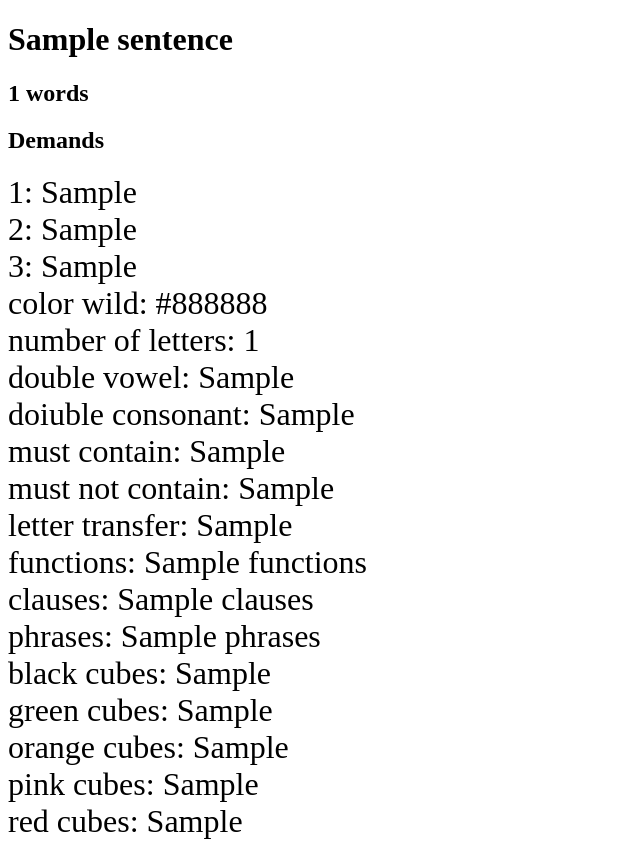
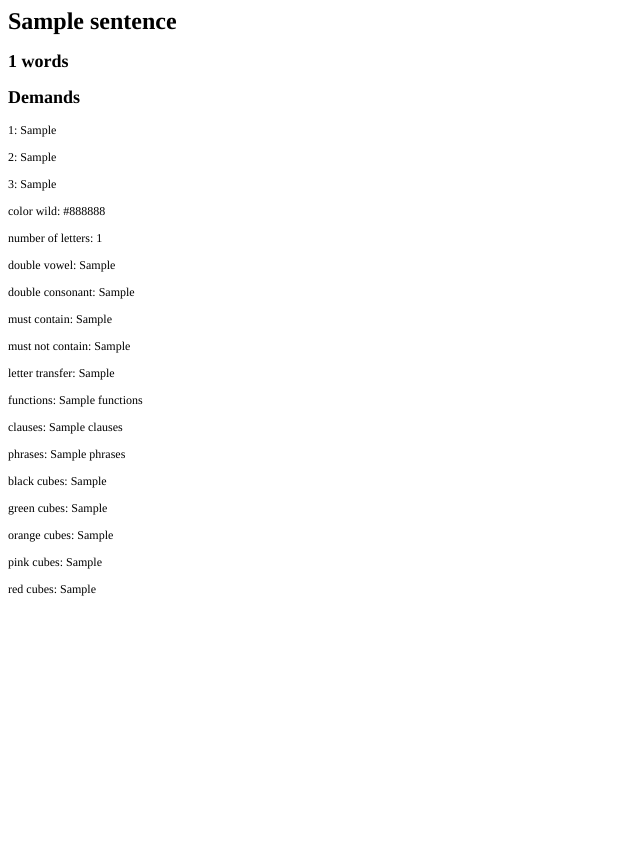
Before and after one commit to andygitlin/Academic-Games-Player, a Flask app: template templates/result.html in a window 1280 px wide. Shown: the whole page, without its empty margins (0-640 px from the left). After the commit the page ends 596 px from the top, so only its background shows below. Run offline with Flask 2, Linux system fonts and the light colour scheme; the template is opened without the code that fills it: most values are stand-ins (such as "Sample title", 1, 10 or a date in 2020).

Commit message:
typo fix in result.html

```diff
--- a/templates/result.html
+++ b/templates/result.html
@@ -1,34 +1,40 @@
-<!DOCTYPE html>
+<!DOCTYPE html PUBLIC "-//W3C//DTD HTML 4.01//EN" "http://www.w3.org/TR/html4/strict.dtd">
 <html>
 <head>
-    <meta charset="UTF-8">
-    <title>Mr. Ling Result</title>
-    <link rel="stylesheet" type="text/css" href="{{ url_for('static', filename='styles.css') }}">
+  <meta http-equiv="Content-Type" content="text/html; charset=utf-8">
+  <meta http-equiv="Content-Style-Type" content="text/css">
+  <title>Mr. Ling Result</title>
+  <meta name="Generator" content="Cocoa HTML Writer">
+  <meta name="CocoaVersion" content="1348.17">
+  <style type="text/css">
+    p.p1 {margin: 0.0px 0.0px 0.0px 0.0px; font: 12.0px Times; color: #000000; -webkit-text-stroke: #000000}
+    p.p4 {margin: 0.0px 0.0px 12.0px 0.0px; font: 12.0px Times; color: #000000; -webkit-text-stroke: #000000}
+    span.s1 {font-kerning: none}
+  </style>
 </head>
 <body>
-
-{% block content %}
-  <h1>{{ sentence }}</h1>
-  <h2>{{ sentenceLength }} words</h2>
-  <h2>Demands</h2>
-  <p>1: {{ player1 }}</p>
-  <p>2: {{ player2 }}</p>
-  <p>3: {{ player3 }}</p>
-  <p>color wild: {{ colorWild }}</p>
-  <p>number of letters: {{ numLetters }}</p>
-  <p>double vowel: {{ doubleVowel }}</p>
-  <p>doiuble consonant: {{ doubleConsonant }}</p>
-  <p>must contain: {{ mustContain }}</p>
-  <p>must not contain: {{ mustNotContain }}</p>
-  <p>letter transfer: {{ letterTransfer }}</p>
-  <p>functions: {{ functions }}</p>
-  <p>clauses: {{ clauses }}</p>
-  <p>phrases: {{ phrases }}</p>
-  <p>black cubes: {{ blackCubes }}</p>
-  <p>green cubes: {{ greenCubes }}</p>
-  <p>orange cubes: {{ orangeCubes }}</p>
-  <p>pink cubes: {{ pinkCubes }}</p>
-  <p>red cubes: {{ redCubes }}</p>
-{% endblock %}
+<p class="p1"><span class="s1">{% block content %}</span></p>
+<h1 style="margin: 0.0px 0.0px 16.1px 0.0px; font: 24.0px Times; color: #000000; -webkit-text-stroke: #000000"><span class="s1"><b>{{ sentence }}</b></span></h1>
+<h2 style="margin: 0.0px 0.0px 14.9px 0.0px; font: 18.0px Times; color: #000000; -webkit-text-stroke: #000000"><span class="s1"><b>{{ sentenceLength }} words</b></span></h2>
+<h2 style="margin: 0.0px 0.0px 14.9px 0.0px; font: 18.0px Times; color: #000000; -webkit-text-stroke: #000000"><span class="s1"><b>Demands</b></span></h2>
+<p class="p4"><span class="s1">1: {{ player1 }}</span></p>
+<p class="p4"><span class="s1">2: {{ player2 }}</span></p>
+<p class="p4"><span class="s1">3: {{ player3 }}</span></p>
+<p class="p4"><span class="s1">color wild: {{ colorWild }}</span></p>
+<p class="p4"><span class="s1">number of letters: {{ numLetters }}</span></p>
+<p class="p4"><span class="s1">double vowel: {{ doubleVowel }}</span></p>
+<p class="p4"><span class="s1">double consonant: {{ doubleConsonant }}</span></p>
+<p class="p4"><span class="s1">must contain: {{ mustContain }}</span></p>
+<p class="p4"><span class="s1">must not contain: {{ mustNotContain }}</span></p>
+<p class="p4"><span class="s1">letter transfer: {{ letterTransfer }}</span></p>
+<p class="p4"><span class="s1">functions: {{ functions }}</span></p>
+<p class="p4"><span class="s1">clauses: {{ clauses }}</span></p>
+<p class="p4"><span class="s1">phrases: {{ phrases }}</span></p>
+<p class="p4"><span class="s1">black cubes: {{ blackCubes }}</span></p>
+<p class="p4"><span class="s1">green cubes: {{ greenCubes }}</span></p>
+<p class="p4"><span class="s1">orange cubes: {{ orangeCubes }}</span></p>
+<p class="p4"><span class="s1">pink cubes: {{ pinkCubes }}</span></p>
+<p class="p4"><span class="s1">red cubes: {{ redCubes }}</span></p>
+<p class="p1"><span class="s1">{% endblock %}<span class="Apple-converted-space"> </span></span></p>
 </body>
 </html>
```
